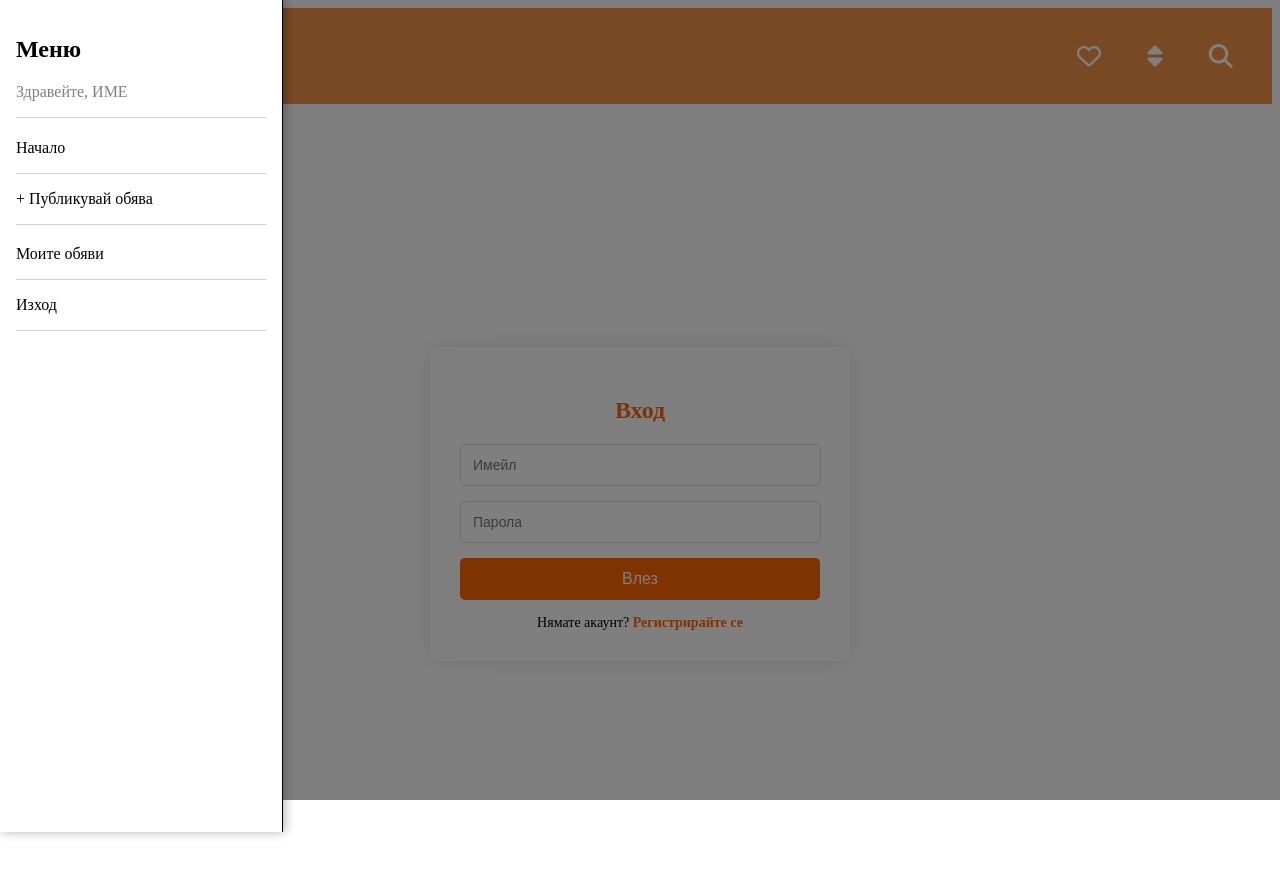
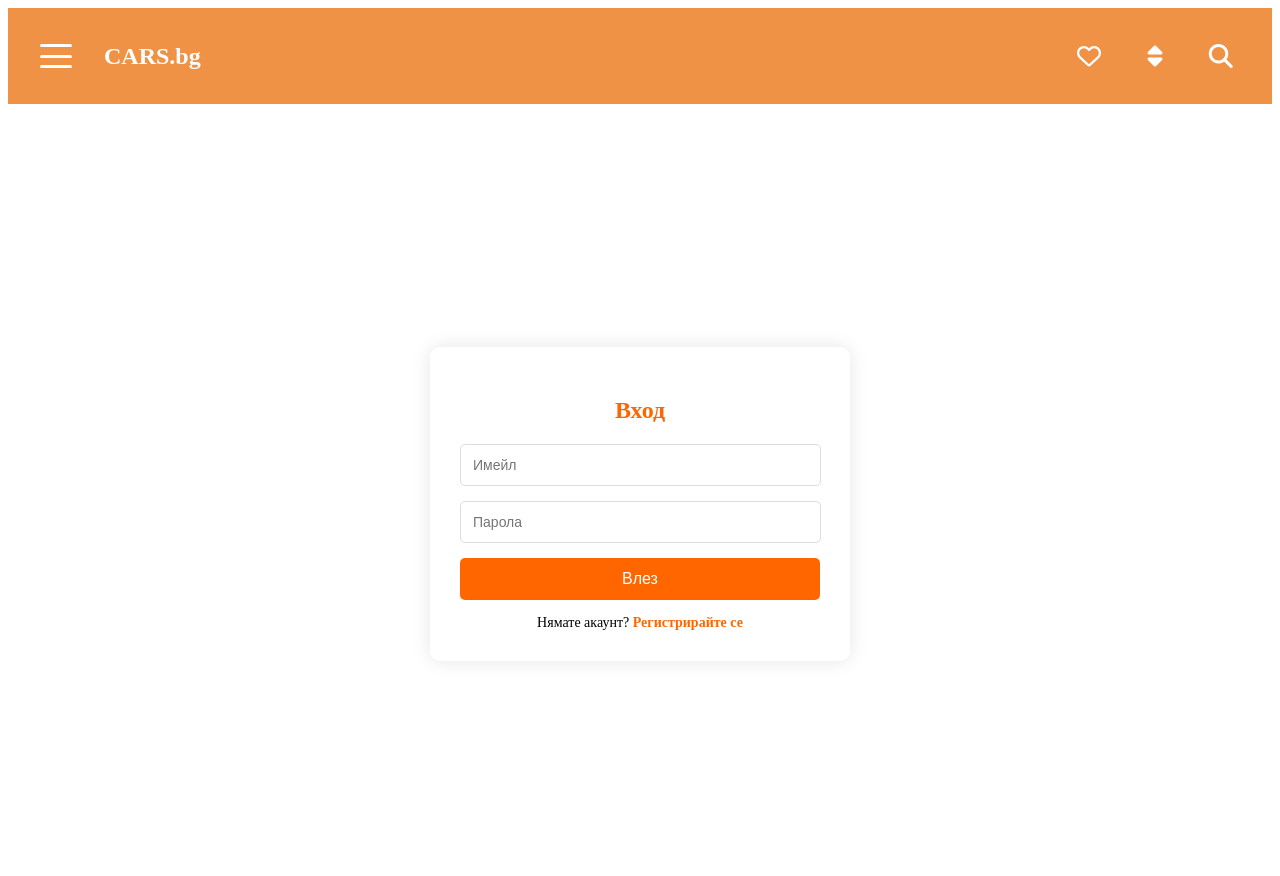
Before and after one commit to LachezarBogdanov/Car-dealer-app, a React (Vite) app: page / in a window 1280 px wide. Shown: the top 876 px of the page. Built offline with nearby package versions, Linux system fonts and the light colour scheme.

Commit message:
Added logic for aside navigation

```diff
--- a/eslint.config.js
+++ b/eslint.config.js
@@ -33,6 +33,7 @@ export default [
         'warn',
         { allowConstantExport: true },
       ],
+      'react/prop-types': 'off',
     },
   },
 ]
--- a/src/App.jsx
+++ b/src/App.jsx
@@ -1,3 +1,4 @@
+import { useState } from 'react'
 import './App.css'
 import Create from './components/Create/Create'
 import Details from './components/Details/Details'
@@ -8,15 +9,19 @@ import Navigation from './components/Navigation/Navigation'
 import Register from './components/Register/Register'
 
 function App() {
+  const [isMenuShown, setIsMenuShown] = useState(false);
 
   return (
     <>
     <div className="main">
-     <Header />
+     <Header showMenu={setIsMenuShown} />
     </div>
-    <div className="aside-menu">
-     <Navigation />
-    </div>
+
+    {isMenuShown ?
+      <div className="aside-menu">
+      <Navigation showMenu={setIsMenuShown} />
+      </div>
+     : ''}
 
     <div className="content">
       <Login />
--- a/src/components/Header/Header.jsx
+++ b/src/components/Header/Header.jsx
@@ -1,10 +1,12 @@
 import styles from './Header.module.css'
 
-export default function Header() {
+export default function Header({
+    showMenu,
+}) {
     return (
          <header>
     <section className={styles["sidebar-left"]}>
-        <div className={styles["ham"]}>
+        <div className={styles["ham"]} onClick={() => showMenu(prev => !prev)}>
         <span />
         <span />
         <span />
--- a/src/components/Navigation/Navigation.jsx
+++ b/src/components/Navigation/Navigation.jsx
@@ -1,8 +1,20 @@
+import { useEffect, useState } from 'react';
 import styles from './Navigation.module.css'
 
-export default function Navigation() {
+export default function Navigation({
+    showMenu,
+}) {
+    const [slideIn, setSlideIn] = useState(false);
+
+    useEffect(() => {
+        const timeout = setTimeout(() => setSlideIn(true), 10);
+        return () => clearTimeout(timeout);
+    }, []);
+
+
     return (
-        <div className={`${styles["wrapper"]} ${styles['active']}`}>
+        <div className={`${styles["wrapper"]} ${slideIn ? styles['slide-in'] : ''}`}>
+        <div className={styles["close"]} onClick={() => showMenu(false)}><i className="fa-solid fa-xmark"></i></div>
         <section className={styles["menu-heading"]}>
             <h1>Меню</h1>
             <p>Здравейте, ИМЕ</p>
@@ -18,6 +30,5 @@ export default function Navigation() {
             <a href="#">Изход</a>
         </section>
         </div>
-
     );
 }
--- a/src/components/Navigation/Navigation.module.css
+++ b/src/components/Navigation/Navigation.module.css
@@ -10,8 +10,15 @@
     transition: transform 0.3s ease-in-out;
 }
 
-.active {
-    transform: translateX(0);
+.slide-in {
+  transform: translateX(0);
+}
+
+.close {
+    cursor: pointer;
+    position: absolute;
+    right: 10px;
+
 }
 
 a {
```
